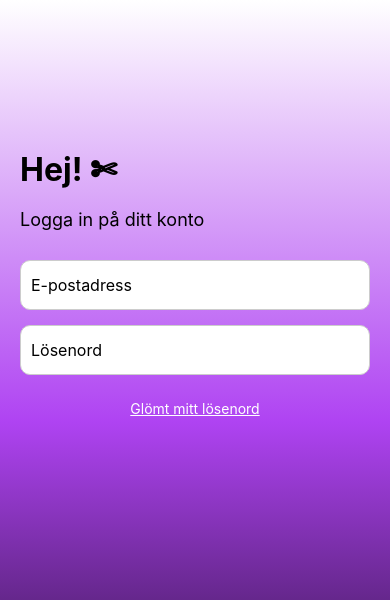
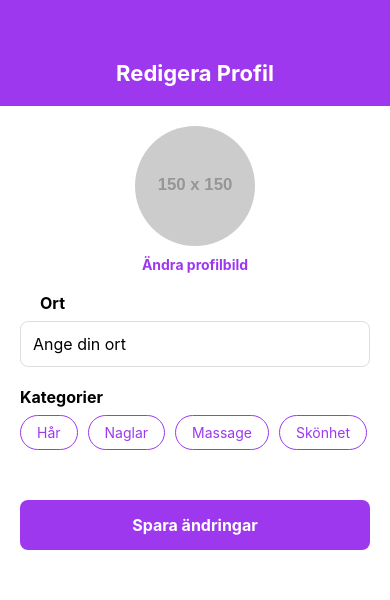
Before and after one commit to CarroRoos/degreeProject, a React Native app: screen /EditMyProfile in a window 390 px wide. Shown: the top 600 px of the page. Built offline with nearby package versions, Linux system fonts and the light colour scheme.

Commit message:
added the EditMyProfile page

```diff
--- a/AlgoliaSearchService.js
+++ b/AlgoliaSearchService.js
@@ -3,14 +3,18 @@ import { createInMemoryCache } from "@algolia/cache-in-memory";
 import { createAPIKeyStrategy } from "@algolia/client-search";
 import { createTransporter } from "@algolia/transporter";
 
+const ALGOLIA_APP_ID = "UBHJYH9DZZ";
+const ALGOLIA_API_KEY = "b0fb4ded362b98421a89e30a99a8f1ef";
+const ALGOLIA_BASE_URL = `https://${ALGOLIA_APP_ID}-dsn.algolia.net/1/indexes`;
+
 const search = async (query) => {
   try {
     const [salonResponse, userResponse] = await Promise.all([
-      fetch("https://UBHJYH9DZZ-dsn.algolia.net/1/indexes/salonger/query", {
+      fetch(`${ALGOLIA_BASE_URL}/salonger/query`, {
         method: "POST",
         headers: {
-          "X-Algolia-API-Key": "b0fb4ded362b98421a89e30a99a8f1ef",
-          "X-Algolia-Application-Id": "UBHJYH9DZZ",
+          "X-Algolia-API-Key": ALGOLIA_API_KEY,
+          "X-Algolia-Application-Id": ALGOLIA_APP_ID,
           "Content-Type": "application/json",
         },
         body: JSON.stringify({
@@ -29,11 +33,11 @@ const search = async (query) => {
           ],
         }),
       }),
-      fetch("https://UBHJYH9DZZ-dsn.algolia.net/1/indexes/users/query", {
+      fetch(`${ALGOLIA_BASE_URL}/users/query`, {
         method: "POST",
         headers: {
-          "X-Algolia-API-Key": "b0fb4ded362b98421a89e30a99a8f1ef",
-          "X-Algolia-Application-Id": "UBHJYH9DZZ",
+          "X-Algolia-API-Key": ALGOLIA_API_KEY,
+          "X-Algolia-Application-Id": ALGOLIA_APP_ID,
           "Content-Type": "application/json",
         },
         body: JSON.stringify({
@@ -44,6 +48,8 @@ const search = async (query) => {
             "email",
             "photoURL",
             "uid",
+            "location",
+            "categories",
           ],
         }),
       }),
@@ -53,9 +59,6 @@ const search = async (query) => {
       salonResponse.json(),
       userResponse.json(),
     ]);
-
-    console.log("Salon results:", salonData.hits);
-    console.log("User results:", userData.hits);
 
     return {
       salongerResults: salonData.hits || [],
@@ -72,4 +75,30 @@ const search = async (query) => {
   }
 };
 
-export default { search };
+const updateUser = async (userId, userData) => {
+  try {
+    const response = await fetch(`${ALGOLIA_BASE_URL}/users/${userId}`, {
+      method: "PUT",
+      headers: {
+        "X-Algolia-API-Key": ALGOLIA_API_KEY,
+        "X-Algolia-Application-Id": ALGOLIA_APP_ID,
+        "Content-Type": "application/json",
+      },
+      body: JSON.stringify({
+        objectID: userId,
+        ...userData,
+      }),
+    });
+
+    if (!response.ok) {
+      throw new Error(`Failed to update Algolia: ${response.statusText}`);
+    }
+
+    return await response.json();
+  } catch (error) {
+    console.error("Algolia update error:", error);
+    throw error;
+  }
+};
+
+export default { search, updateUser };
--- a/AppNavigator.js
+++ b/AppNavigator.js
@@ -11,6 +11,7 @@ import UserProfile from "./pages/UserProfile";
 import LoginScreen from "./pages/LoginScreen";
 import CreateAccountScreen from "./pages/CreateAccountScreen";
 import QuestionnaireScreen from "./pages/QuestionnaireScreen";
+import EditMyProfile from "./pages/EditMyProfile";
 import EditProfile from "./pages/EditProfile";
 
 const Stack = createStackNavigator();
@@ -35,6 +36,7 @@ export default function AppNavigator() {
         <Stack.Screen name="UserProfile" component={UserProfile} />
         <Stack.Screen name="CreateAccount" component={CreateAccountScreen} />
         <Stack.Screen name="Questionnaire" component={QuestionnaireScreen} />
+        <Stack.Screen name="EditMyProfile" component={EditMyProfile} />
         <Stack.Screen name="EditProfile" component={EditProfile} />
       </Stack.Navigator>
     </NavigationContainer>
--- a/UserList.js
+++ b/UserList.js
@@ -13,7 +13,6 @@ const UserList = ({ data, navigation }) => {
 
   const renderUser = ({ item }) => (
     <TouchableOpacity
-      key={item.uid}
       style={styles.userCard}
       onPress={() => navigation.navigate("UserProfile", { userId: item.uid })}
     >
@@ -24,8 +23,12 @@ const UserList = ({ data, navigation }) => {
         />
         <View style={styles.textContent}>
           <Text style={styles.userName}>{item.displayName}</Text>
-          <Text style={styles.location}>Malmö</Text>
-          <Text style={styles.categories}>Hår, naglar, massage, pedikyr</Text>
+          <Text style={styles.location}>
+            {item.location || "Plats ej angiven"}
+          </Text>
+          <Text style={styles.categories}>
+            {item.categories?.join(", ") || "Kategorier ej angivna"}
+          </Text>
         </View>
       </View>
     </TouchableOpacity>
--- a/package.json
+++ b/package.json
@@ -18,7 +18,7 @@
     "@expo/prebuild-config": "~8.0.0",
     "@gorhom/bottom-sheet": "^5.0.6",
     "@react-native-async-storage/async-storage": "^1.24.0",
-    "@react-native-picker/picker": "^2.9.0",
+    "@react-native-picker/picker": "^2.10.2",
     "@react-navigation/native": "^7.0.3",
     "@react-navigation/stack": "^7.0.5",
     "@reduxjs/toolkit": "^2.3.0",
--- /dev/null
+++ b/pages/EditMyProfile.js
@@ -0,0 +1,258 @@
+import React, { useState, useEffect } from "react";
+import {
+  View,
+  Text,
+  TextInput,
+  TouchableOpacity,
+  Image,
+  StyleSheet,
+  Alert,
+} from "react-native";
+import * as ImagePicker from "expo-image-picker";
+import { auth, storage, db } from "../config/firebase";
+import { ref, uploadBytes, getDownloadURL } from "firebase/storage";
+import { doc, setDoc, getDoc } from "firebase/firestore";
+import { updateProfile } from "firebase/auth";
+
+const EditMyProfile = ({ navigation }) => {
+  const [image, setImage] = useState(null);
+  const [location, setLocation] = useState("");
+  const [selectedCategories, setSelectedCategories] = useState([]);
+  const categories = ["Hår", "Naglar", "Massage", "Skönhet"];
+
+  useEffect(() => {
+    loadUserData();
+  }, []);
+
+  const loadUserData = async () => {
+    try {
+      const userDoc = await getDoc(doc(db, "users", auth.currentUser.uid));
+      if (userDoc.exists()) {
+        const data = userDoc.data();
+        setLocation(data.location || "");
+        setSelectedCategories(data.categories || []);
+      }
+    } catch (error) {
+      console.error("Error loading user data:", error);
+    }
+  };
+
+  const pickImage = async () => {
+    const result = await ImagePicker.launchImageLibraryAsync({
+      mediaTypes: ImagePicker.MediaTypeOptions.Images,
+      allowsEditing: true,
+      aspect: [1, 1],
+      quality: 1,
+    });
+
+    if (!result.canceled) {
+      setImage(result.assets[0].uri);
+    }
+  };
+
+  const toggleCategory = (category) => {
+    if (selectedCategories.includes(category)) {
+      setSelectedCategories(selectedCategories.filter((c) => c !== category));
+    } else {
+      setSelectedCategories([...selectedCategories, category]);
+    }
+  };
+
+  const handleSave = async () => {
+    try {
+      let photoURL = auth.currentUser.photoURL;
+
+      if (image) {
+        const response = await fetch(image);
+        const blob = await response.blob();
+        const imageRef = ref(
+          storage,
+          `users/${auth.currentUser.uid}/profile.jpg`
+        );
+        await uploadBytes(imageRef, blob);
+        photoURL = await getDownloadURL(imageRef);
+        await updateProfile(auth.currentUser, { photoURL });
+      }
+
+      const userData = {
+        displayName: auth.currentUser.displayName,
+        email: auth.currentUser.email,
+        photoURL,
+        location,
+        categories: selectedCategories,
+        uid: auth.currentUser.uid,
+      };
+
+      await setDoc(doc(db, "users", auth.currentUser.uid), userData, {
+        merge: true,
+      });
+
+      await fetch(
+        `https://UBHJYH9DZZ-dsn.algolia.net/1/indexes/users/${auth.currentUser.uid}`,
+        {
+          method: "PUT",
+          headers: {
+            "X-Algolia-API-Key": "b0fb4ded362b98421a89e30a99a8f1ef",
+            "X-Algolia-Application-Id": "UBHJYH9DZZ",
+            "Content-Type": "application/json",
+          },
+          body: JSON.stringify({
+            objectID: auth.currentUser.uid,
+            ...userData,
+          }),
+        }
+      );
+
+      Alert.alert("Klart!", "Din profil har uppdaterats");
+      navigation.goBack();
+    } catch (error) {
+      console.error("Error:", error);
+      Alert.alert("Fel", error.message);
+    }
+  };
+
+  return (
+    <View style={styles.container}>
+      <View style={styles.header}>
+        <Text style={styles.headerTitle}>Redigera Profil</Text>
+      </View>
+
+      <TouchableOpacity style={styles.imageContainer} onPress={pickImage}>
+        <Image
+          source={{
+            uri:
+              image ||
+              auth.currentUser?.photoURL ||
+              "https://via.placeholder.com/150",
+          }}
+          style={styles.profileImage}
+        />
+        <Text style={styles.changePhotoText}>Ändra profilbild</Text>
+      </TouchableOpacity>
+
+      <View style={styles.inputContainer}>
+        <Text style={styles.label}>Ort</Text>
+        <TextInput
+          style={styles.input}
+          value={location}
+          onChangeText={setLocation}
+          placeholder="Ange din ort"
+        />
+      </View>
+
+      <Text style={styles.label}>Kategorier</Text>
+      <View style={styles.categoriesContainer}>
+        {categories.map((category) => (
+          <TouchableOpacity
+            key={category}
+            style={[
+              styles.categoryButton,
+              selectedCategories.includes(category) && styles.selectedCategory,
+            ]}
+            onPress={() => toggleCategory(category)}
+          >
+            <Text
+              style={[
+                styles.categoryText,
+                selectedCategories.includes(category) &&
+                  styles.selectedCategoryText,
+              ]}
+            >
+              {category}
+            </Text>
+          </TouchableOpacity>
+        ))}
+      </View>
+
+      <TouchableOpacity style={styles.saveButton} onPress={handleSave}>
+        <Text style={styles.saveButtonText}>Spara ändringar</Text>
+      </TouchableOpacity>
+    </View>
+  );
+};
+
+const styles = StyleSheet.create({
+  container: {
+    flex: 1,
+    backgroundColor: "#fff",
+  },
+  header: {
+    backgroundColor: "#9E38EE",
+    paddingVertical: 20,
+    paddingTop: 60,
+    alignItems: "center",
+  },
+  headerTitle: {
+    color: "#fff",
+    fontSize: 22,
+    fontWeight: "bold",
+  },
+  imageContainer: {
+    alignItems: "center",
+    marginVertical: 20,
+  },
+  profileImage: {
+    width: 120,
+    height: 120,
+    borderRadius: 60,
+    marginBottom: 10,
+  },
+  changePhotoText: {
+    color: "#9E38EE",
+    fontWeight: "bold",
+  },
+  inputContainer: {
+    marginHorizontal: 20,
+    marginBottom: 20,
+  },
+  label: {
+    fontSize: 16,
+    fontWeight: "bold",
+    marginBottom: 8,
+    marginLeft: 20,
+  },
+  input: {
+    borderWidth: 1,
+    borderColor: "#ddd",
+    borderRadius: 8,
+    padding: 12,
+    fontSize: 16,
+  },
+  categoriesContainer: {
+    flexDirection: "row",
+    flexWrap: "wrap",
+    gap: 10,
+    marginHorizontal: 20,
+    marginBottom: 30,
+  },
+  categoryButton: {
+    paddingVertical: 8,
+    paddingHorizontal: 16,
+    borderRadius: 20,
+    borderWidth: 1,
+    borderColor: "#9E38EE",
+  },
+  selectedCategory: {
+    backgroundColor: "#9E38EE",
+  },
+  categoryText: {
+    color: "#9E38EE",
+  },
+  selectedCategoryText: {
+    color: "#fff",
+  },
+  saveButton: {
+    backgroundColor: "#9E38EE",
+    margin: 20,
+    padding: 15,
+    borderRadius: 8,
+    alignItems: "center",
+  },
+  saveButtonText: {
+    color: "#fff",
+    fontWeight: "bold",
+    fontSize: 16,
+  },
+});
+
+export default EditMyProfile;
--- a/pages/Profile.js
+++ b/pages/Profile.js
@@ -127,7 +127,10 @@ function Profile({ route, navigation }) {
           >
             <Text style={styles.buttonText}>+ bilder</Text>
           </TouchableOpacity>
-          <TouchableOpacity style={styles.shareButton}>
+          <TouchableOpacity
+            style={styles.shareButton}
+            onPress={() => navigation.navigate("EditMyProfile")}
+          >
             <Text style={styles.buttonText}>Redigera</Text>
           </TouchableOpacity>
         </View>
```
Also changed, not shown: 1 other file (tests, documents, lock files or other folders).
